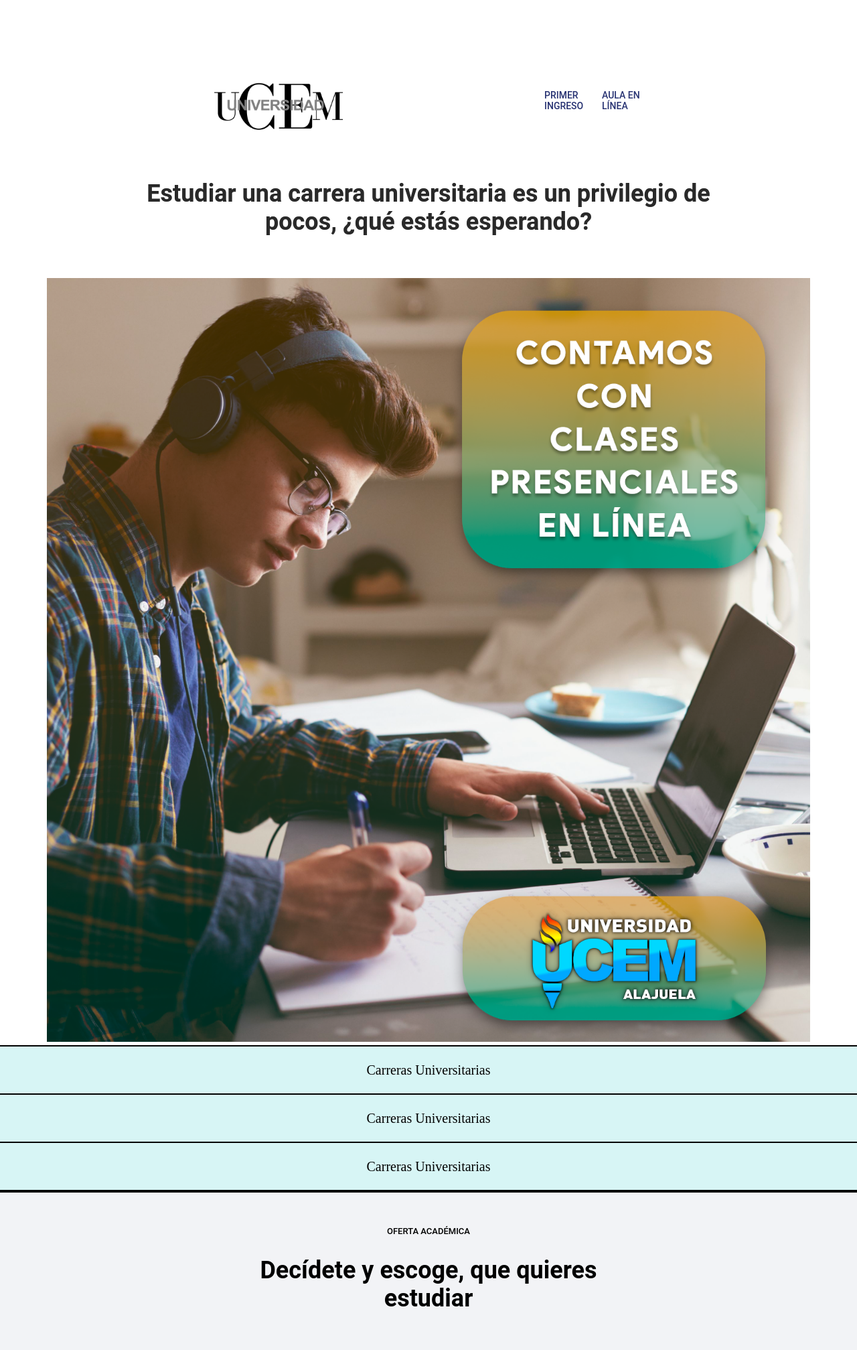
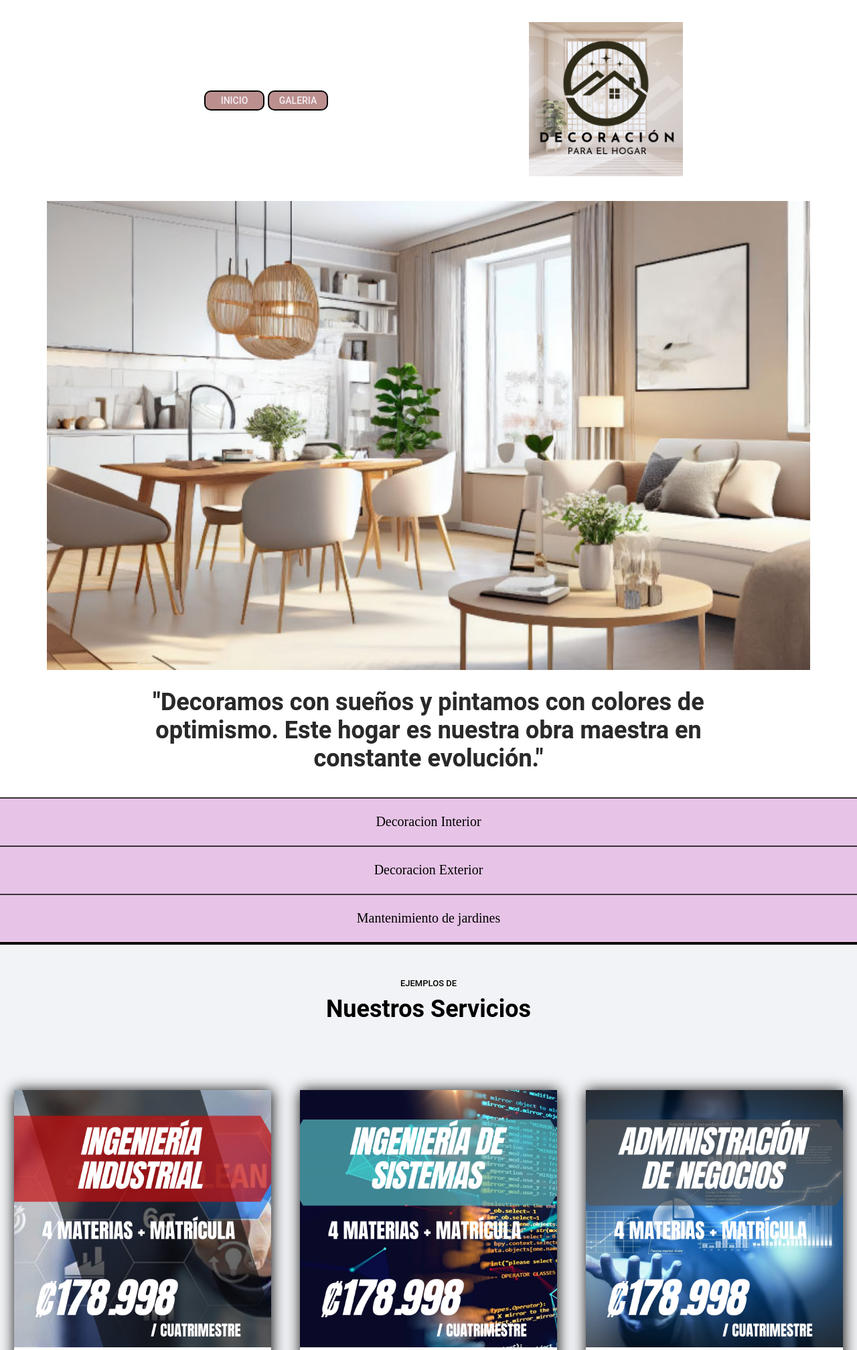
Before and after one commit to adrivive20/proyecto-final-tercera-1, a PHP site: page / in a window 1280 px wide. Shown: the top 2015 px of the page at 67% size. Run offline with PHP 8.4, Linux system fonts and the light colour scheme.

Commit message:
Final de version 2

```diff
--- a/index.php
+++ b/index.php
@@ -1,13 +1,15 @@
 <?php require_once "./parte_superior.php" ?>
 
-<div class="titulo">
-    <p>Estudiar una carrera universitaria es un privilegio de pocos, ¿qué estás esperando?</p>
-</div>
+
 
 <body>
 
     <div class="main-img">
-        <img src="./images/Clases-en-linea-1.png" alt="">
+        <img src="./images/home.jpg" alt="">
+    </div>
+
+    <div class="titulo">
+    <p>"Decoramos con sueños y pintamos con colores de optimismo. Este hogar es nuestra obra maestra en constante evolución."</p>
     </div>
 
     <div class="main-accordion-container">
@@ -15,8 +17,8 @@
     </div>
 
     <div class="mid-info">
-        <p class="mid-info-title">Oferta Académica</p>
-        <p class="mid-info-desc">Decídete y escoge, que quieres estudiar</p>
+        <p class="mid-info-title">Ejemplos de</p>
+        <p class="mid-info-desc">Nuestros Servicios</p>
     </div>
 
     <div class="card-list">
--- a/parte_superior.php
+++ b/parte_superior.php
@@ -8,15 +8,10 @@
 </head>
 
 <menu>
-    <div class="menu-izquierda">
-        <a href="./index.php">
-            <img src="./images/logo1.jpeg" alt="">
-        </a>
-    </div>
     <div class="menu-container">
         <div class="menu-derecha">
-            <a class="enlaces-menu-derecha" href="https://google.com">Primer Ingreso</a>
-            <a class="enlaces-menu-derecha" href="https://google.com">Aula en Línea</a>
+            <a class="enlaces-menu-derecha" href="#">Inicio</a>
+            <a class="enlaces-menu-derecha" href="./galeria.php">Galeria</a>
         </div>
         <div class="hamburger-icon">
             <span></span>
@@ -24,4 +19,9 @@
             <span></span>
         </div>
     </div>
+    <div class="menu-izquierda">
+        <a href="./index.php">
+            <img src="./images/FAUGET.png" alt="">
+        </a>
+    </div>
 </menu>
--- a/script/accordion.js
+++ b/script/accordion.js
@@ -2,16 +2,16 @@
 
 const dataAccordion = [
     {
-        "title": "Carreras Universitarias",
-        "desc": "Nos enfocamos en las 4 carreras más importantes del país."
+        "title": "Decoracion Interior",
+        "desc": "Transformamos tus espacios, creamos tu hogar."
     },
     {
-        "title": "Carreras Universitarias",
-        "desc": "Nos enfocamos en las 4 carreras más importantes del país."
+        "title": "Decoracion Exterior",
+        "desc": "Redefinimos el exterior, expandimos tu mundo."
     },
     {
-        "title": "Carreras Universitarias",
-        "desc": "Nos enfocamos en las 4 carreras más importantes del país."
+        "title": "Mantenimiento de jardines",
+        "desc": "Cuidamos tu jardín, cultivamos tu bienestar."
     },
 ];
 
--- a/styles/main.css
+++ b/styles/main.css
@@ -42,22 +42,27 @@
     flex-direction: row;
     justify-content: flex-end;
     align-items: center;
-    padding-right: 300px;
+    padding-left: 300px;
 }
 
 .enlaces-menu-derecha {
-    width: 40%;
+    width: 100%;
     text-decoration: none;
     font-family: "Roboto", Sans-serif;
     font-size: 14px;
     font-weight: 500;
     text-transform: uppercase;
-    color: #273272;
-    padding: 0px 5px 0px 5px;
+    color: #f5eff3;
+    background-color: rosybrown;
+    padding: 5px;
+    border: 2px solid black ;
+    border-radius: 10px;
+    text-align: center;
+    margin-left: 5px ;
 }
 
 .enlaces-menu-derecha:hover {
-    color: #ff0000;
+    color: #0f0202;
 }
 
 body {
@@ -89,7 +94,7 @@
     display: flex;
     align-items: center;
     justify-content: center;
-    padding: 5px;
+    padding: 50px 0px 30px 0px;
 }
 
 .main-img img {
@@ -109,18 +114,18 @@
     align-items: center;
     justify-content: center;
     height: auto;
-    border-top: 2px solid black;
+    border-top: 2px solid rgb(58, 51, 55);
 }
 
 .accordion-item:hover {
     transform: scale(1.05);
-    border: 3px solid black;
+    border: 3px solid rgb(218, 162, 162);
 }
 
 .accordion-title {
     width: 100%;
     height: 50px;
-    background-color: rgb(215, 245, 245);
+    background-color: rgb(231, 196, 231);
     display: flex;
     flex-direction: column;
     align-items: center;
@@ -166,7 +171,7 @@
     font-size: 13px;
     font-weight: 500;
     text-transform: uppercase;
-    padding-bottom: 30px;
+    padding-bottom: 10px;
     font-family: "Roboto", Sans-serif;
 }
 
```
Also changed, not shown: images/FAUGET.png (added), images/home.jpg (added).
